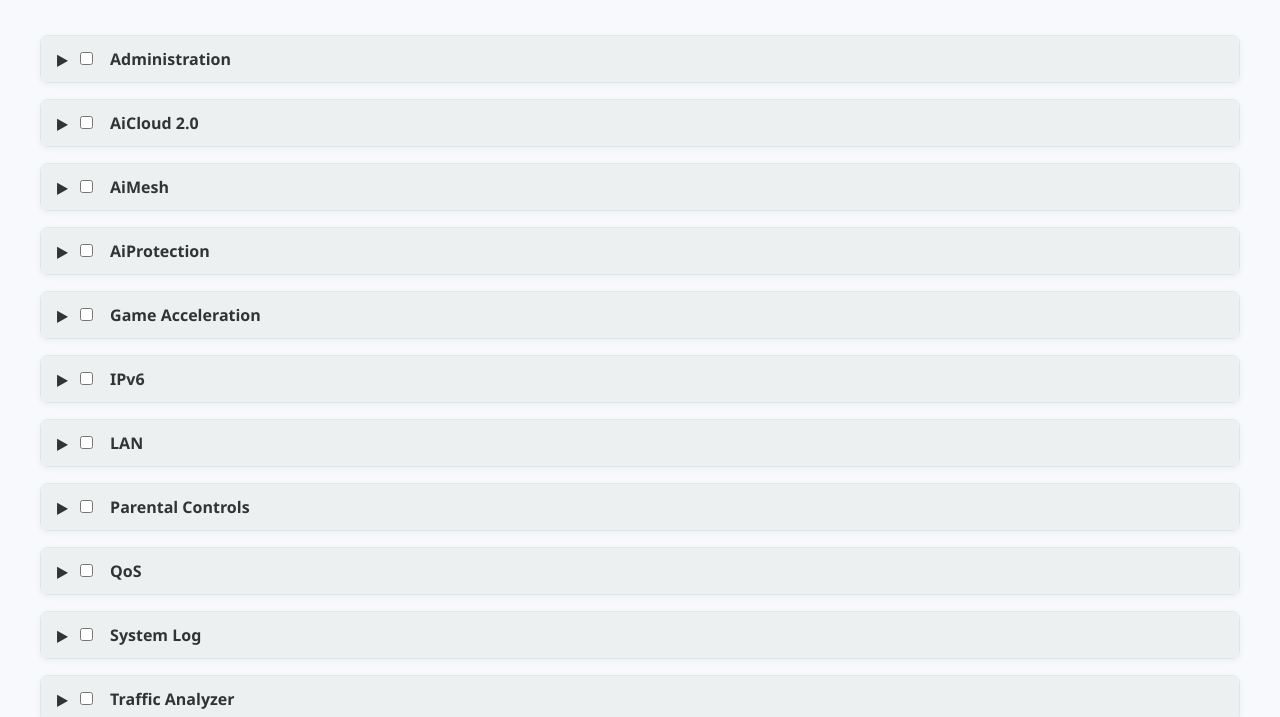
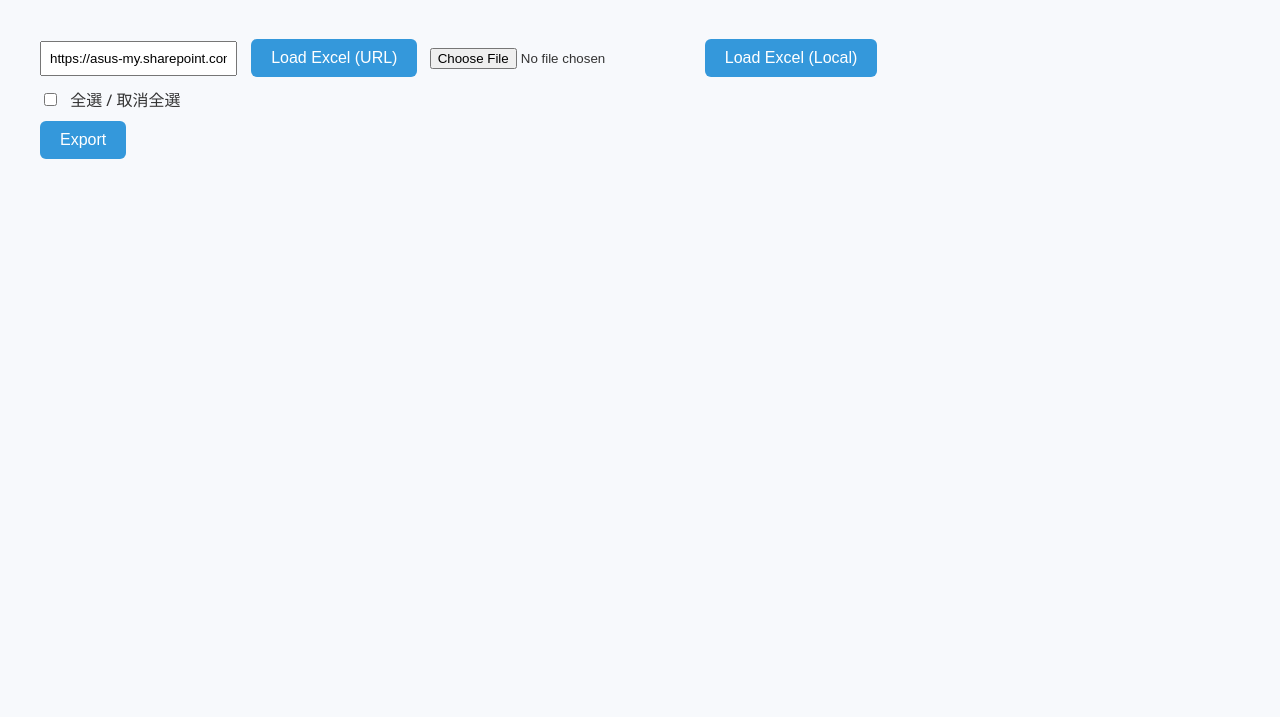
Before and after one commit to wilsondenq879/faq_auto_gen, a plain HTML site: page index.html in a window 1280 px wide. Shown: the part 98-815 px from the top of the page. Drawn offline with Linux system fonts and the light colour scheme.

Commit message:
Update index.html

```diff
--- a/index.html
+++ b/index.html
@@ -3,6 +3,7 @@
 <head>
   <meta charset="UTF-8">
   <title>Checkbox Menu Export</title>
+  <script src="https://cdn.sheetjs.com/xlsx-latest/package/dist/xlsx.full.min.js"></script>
   <style>
     :root {
       --bg-color: #f7f9fc;
@@ -93,6 +94,17 @@
     button:hover {
       background-color: var(--button-hover);
     }
+    #loader {
+      margin: 10px 0;
+      font-size: 14px;
+    }
+    input[type="text"], input[type="file"] {
+      padding: 8px;
+      margin: 5px 10px 10px 0;
+    }
+    .select-all {
+      margin-bottom: 10px;
+    }
   </style>
 </head>
 <body>
@@ -100,54 +112,77 @@
     <h2>Checkbox Menu Export</h2>
     <button onclick="toggleTheme()">Toggle Theme</button>
   </div>
+
+  <input type="text" id="excel-url" placeholder="Paste Excel file URL here"
+         value="https://asus-my.sharepoint.com/:x:/p/wilson_deng/ERvHvyOvfPFGjnYEntX2ZxQB_VPHUdtBOUUOmsi3Qd86OQ?e=RVeyhf">
+  <button onclick="loadExcelUrl()">Load Excel (URL)</button>
+
+  <input type="file" id="excel-file" accept=".xlsx,.xls" />
+  <button onclick="loadExcelFile()">Load Excel (Local)</button>
+
+  <div class="select-all">
+    <input type="checkbox" id="select-all" onchange="toggleAllCheckboxes(this)">
+    <label for="select-all">全選 / 取消全選</label>
+  </div>
+
+  <div id="loader"></div>
   <div id="menu-container"></div>
   <button onclick="exportSelected()">Export</button>
 
   <script>
     const savedTheme = localStorage.getItem('theme');
-    if (savedTheme === 'dark') {
-      document.body.classList.add('dark-mode');
-    }
+    if (savedTheme === 'dark') document.body.classList.add('dark-mode');
 
     function toggleTheme() {
       document.body.classList.toggle('dark-mode');
-      const isDark = document.body.classList.contains('dark-mode');
-      localStorage.setItem('theme', isDark ? 'dark' : 'light');
+      localStorage.setItem('theme', document.body.classList.contains('dark-mode') ? 'dark' : 'light');
     }
 
-    const data = [
-      { menu: 'Administration', tab: 'Firmware Upgrade', faq: 'https://www.asus.com/support/faq/1008000/' },
-      { menu: 'Administration', tab: 'Operation Mode', faq: 'https://www.asus.com/support/faq/1015007/' },
-      { menu: 'Administration', tab: 'Restore/Save/Upload Setting', faq: 'https://www.asus.com/support/faq/1001376/' },
-      { menu: 'AiCloud 2.0', tab: 'AiCloud 2.0', faq: 'https://www.asus.com/support/faq/1010005/' },
-      { menu: 'AiMesh', tab: 'AiMesh', faq: 'https://www.asus.com/support/faq/1035087/' },
-      { menu: 'AiProtection', tab: 'Network Protection', faq: 'https://www.asus.com/support/faq/1008719/' },
-      { menu: 'Game Acceleration', tab: 'Game Acceleration', faq: 'https://www.asus.com/support/faq/1053824/' },
-      { menu: 'IPv6', tab: 'IPv6', faq: 'https://www.asus.com/support/faq/113990/' },
-      { menu: 'LAN', tab: 'IPTV', faq: 'https://www.asus.com/support/faq/1011708/' },
-      { menu: 'LAN', tab: 'VLAN', faq: 'https://www.asus.com/support/faq/1049415/' },
-      { menu: 'Parental Controls', tab: 'Web & Apps Filters', faq: 'https://www.asus.com/support/faq/1008720/' },
-      { menu: 'Parental Controls', tab: 'Time Scheduling', faq: 'https://www.asus.com/support/faq/1008720/' },
-      { menu: 'QoS', tab: 'QoS', faq: 'https://www.asus.com/support/faq/1008710/' },
-      { menu: 'System Log', tab: 'General Log', faq: 'https://www.asus.com/support/faq/1008001/' },
-      { menu: 'System Log', tab: 'DHCP Leases', faq: 'https://www.asus.com/support/faq/1008002/' },
-      { menu: 'System Log', tab: 'Wireless Log', faq: 'https://www.asus.com/support/faq/1008003/' },
-      { menu: 'System Log', tab: 'Port Forwarding', faq: 'https://www.asus.com/support/faq/1008004/' },
-      { menu: 'System Log', tab: 'IPv6 Log', faq: 'https://www.asus.com/support/faq/1008005/' },
-      { menu: 'System Log', tab: 'Routing Table', faq: 'https://www.asus.com/support/faq/1008006/' },
-      { menu: 'System Log', tab: 'Port Trigger', faq: 'https://www.asus.com/support/faq/1008007/' },
-      { menu: 'System Log', tab: 'System Event', faq: 'https://www.asus.com/support/faq/1008008/' },
-      { menu: 'Traffic Analyzer', tab: 'Traffic Monitor', faq: 'https://www.asus.com/support/faq/1008713/' },
-      { menu: 'Traffic Analyzer', tab: 'Statistic', faq: 'https://www.asus.com/support/faq/1008714/' },
-      { menu: 'WAN', tab: 'Dual WAN', faq: 'https://www.asus.com/support/faq/1011710/' }
-    ];
+    function toggleAllCheckboxes(source) {
+      const checkboxes = document.querySelectorAll('#menu-container input[type="checkbox"]');
+      checkboxes.forEach(cb => cb.checked = source.checked);
+    }
 
+    function loadExcelUrl() {
+      const url = document.getElementById('excel-url').value;
+      const loader = document.getElementById('loader');
+      loader.textContent = 'Loading...';
+      fetch(url)
+        .then(res => res.arrayBuffer())
+        .then(buffer => processExcel(buffer))
+        .catch(err => {
+          console.error(err);
+          loader.textContent = 'Failed to load Excel. Check if URL is accessible and supports CORS.';
+        });
+    }
+
+    function loadExcelFile() {
+      const fileInput = document.getElementById('excel-file');
+      if (!fileInput.files.length) return;
+      const reader = new FileReader();
+      reader.onload = e => {
+        const data = e.target.result;
+        processExcel(data);
+      };
+      reader.readAsArrayBuffer(fileInput.files[0]);
+    }
+
+    function processExcel(buffer) {
+      const workbook = XLSX.read(buffer, { type: 'array' });
+      const sheetName = workbook.SheetNames[0];
+      const sheet = workbook.Sheets[sheetName];
+      const json = XLSX.utils.sheet_to_json(sheet);
+      document.getElementById('loader').textContent = '';
+      renderMenu(json);
+    }
+
+    function renderMenu(data) {
       const container = document.getElementById('menu-container');
+      container.innerHTML = '';
       const grouped = {};
-
       data.forEach(item => {
-      if (!grouped[item.menu]) grouped[item.menu] = [];
-      grouped[item.menu].push(item);
+        if (!grouped[item['Menu Name']]) grouped[item['Menu Name']] = [];
+        grouped[item['Menu Name']].push({ tab: item['Tab Name'], faq: item['FAQ'] });
       });
 
       for (const menuName in grouped) {
@@ -156,7 +191,6 @@
 
         const title = document.createElement('div');
         title.className = 'menu-title';
-
         const toggleIcon = document.createElement('span');
         toggleIcon.textContent = '▶';
 
@@ -193,7 +227,7 @@
           checkbox.type = 'checkbox';
           checkbox.dataset.tab = entry.tab;
           checkbox.dataset.faq = entry.faq;
-        checkbox.id = entry.menu + '-' + entry.tab;
+          checkbox.id = menuName + '-' + entry.tab;
 
           const label = document.createElement('label');
           label.htmlFor = checkbox.id;
@@ -208,6 +242,7 @@
         groupDiv.appendChild(ul);
         container.appendChild(groupDiv);
       }
+    }
 
     function exportSelected() {
       const checkboxes = document.querySelectorAll('input[type="checkbox"]:checked');
@@ -217,7 +252,6 @@
           content += `Tab Name: ${cb.dataset.tab}\nFAQ: ${cb.dataset.faq}\n\n`;
         }
       });
-
       const blob = new Blob([content], { type: 'text/plain' });
       const link = document.createElement('a');
       link.href = URL.createObjectURL(blob);
```
Lines whose indentation alone changed are shown as unchanged.
